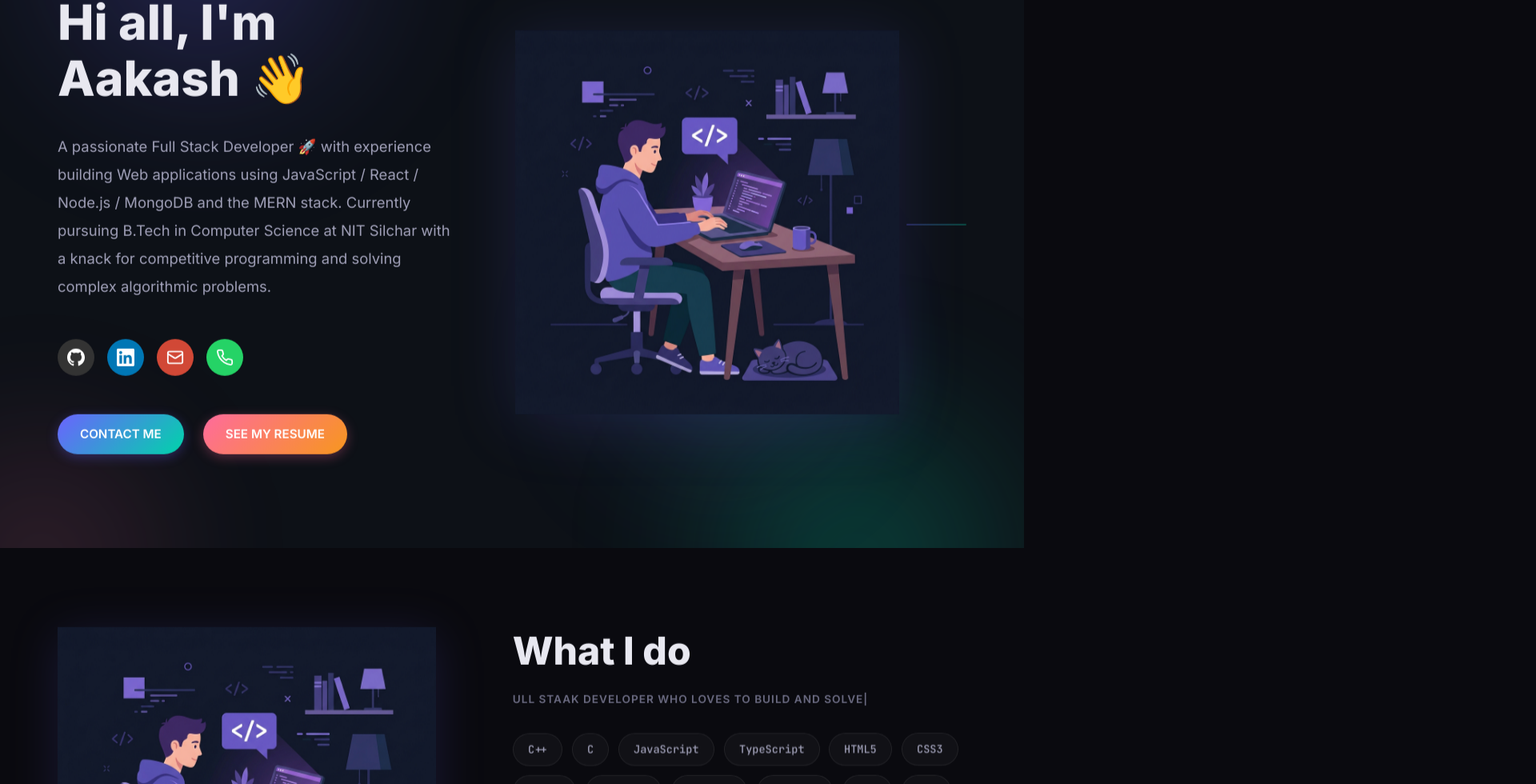
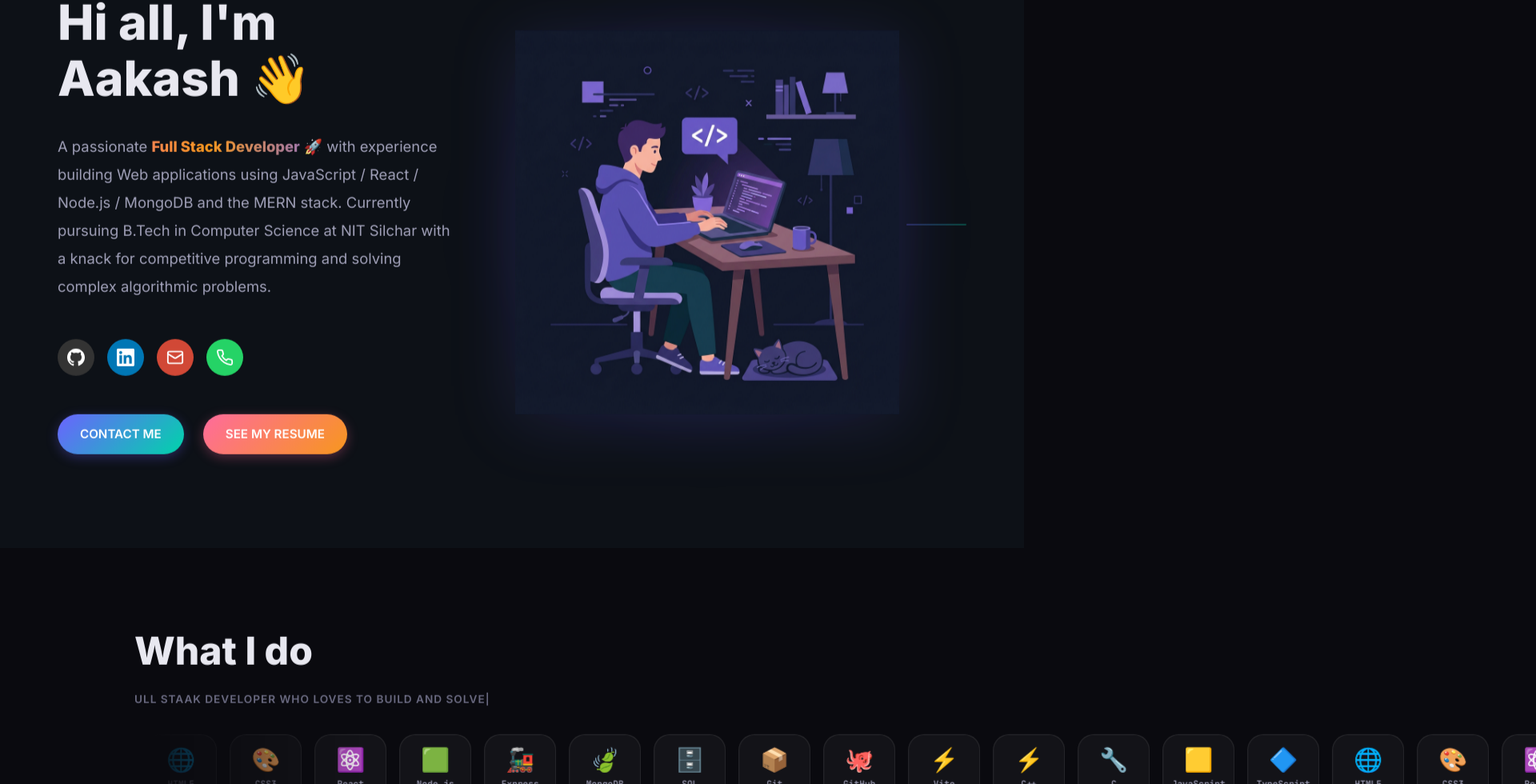
Before and after one commit to Aakashraj18/portfolio, a React (Vite) app: page / in a window 1280 px wide. Shown: the part 115-1095 px from the top of the page at 80% size, 1920 px wide, since content can reach past the window. Built offline with nearby package versions, Linux system fonts and the light colour scheme.

Commit message:
imroving css of skills tech

```diff
--- a/src/components/About.css
+++ b/src/components/About.css
@@ -99,7 +99,27 @@
   flex: 1;
   display: flex;
   justify-content: center;
+  position: relative;
   animation: slideInFromRight 0.8s cubic-bezier(0.34, 1.56, 0.64, 1) 0.15s both;
+}
+
+.about__image::before {
+  content: '';
+  position: absolute;
+  top: 50%;
+  left: 50%;
+  transform: translate(-50%, -50%);
+  width: 140%;
+  height: 140%;
+  background: radial-gradient(circle, rgba(108, 99, 255, 0.25) 0%, transparent 70%);
+  filter: blur(40px);
+  z-index: -1;
+  animation: pulseBlob 4s infinite alternate ease-in-out;
+}
+
+@keyframes pulseBlob {
+  0% { transform: translate(-50%, -50%) scale(0.9); opacity: 0.6; }
+  100% { transform: translate(-50%, -50%) scale(1.1); opacity: 1; }
 }
 
 @keyframes slideInFromRight {
@@ -146,3 +166,20 @@
     max-width: 300px;
   }
 }
+
+/* Gradient text for 'Full Stack Developer' */
+.gradient-text {
+  background: linear-gradient(to right, var(--accent-tertiary), var(--accent-warm), var(--accent-primary));
+  background-size: 200% auto;
+  color: transparent;
+  -webkit-background-clip: text;
+  background-clip: text;
+  animation: shine 3s linear infinite;
+  font-weight: 800;
+}
+
+@keyframes shine {
+  to {
+    background-position: 200% center;
+  }
+}
--- a/src/components/About.jsx
+++ b/src/components/About.jsx
@@ -54,7 +54,7 @@ export default function About() {
             Hi all, I'm Aakash 👋
           </h1>
           <p className="about__description">
-            A passionate Full Stack Developer 🚀 with experience building Web applications
+            A passionate <span className="gradient-text">Full Stack Developer</span> 🚀 with experience building Web applications
             using JavaScript / React / Node.js / MongoDB and the MERN stack. Currently pursuing
             B.Tech in Computer Science at NIT Silchar with a knack for competitive programming
             and solving complex algorithmic problems.
--- a/src/components/AnimatedBackground.jsx
+++ b/src/components/AnimatedBackground.jsx
@@ -3,10 +3,18 @@ import './AnimatedBackground.css';
 export default function AnimatedBackground() {
   return (
     <div className="animated-background">
-      <div className="orb orb-1"></div>
-      <div className="orb orb-2"></div>
-      <div className="orb orb-3"></div>
-      <div className="orb orb-4"></div>
+      <div className="grid-overlay"></div>
+
+      {/* Horizontal Data Lines */}
+      <div className="data-line data-line-h h-1"></div>
+      <div className="data-line data-line-h h-2"></div>
+      <div className="data-line data-line-h h-3"></div>
+
+      {/* Vertical Data Lines */}
+      <div className="data-line data-line-v v-1"></div>
+      <div className="data-line data-line-v v-2"></div>
+      <div className="data-line data-line-v v-3"></div>
+      <div className="data-line data-line-v v-4"></div>
     </div>
   );
 }
--- a/src/components/Skills.css
+++ b/src/components/Skills.css
@@ -53,65 +53,68 @@
   align-items: center;
 }
 
-/* Professional Tech Badges */
-.skills__tech-grid {
-  display: flex;
-  flex-wrap: wrap;
-  gap: 12px;
+/* Infinite Glassmorphism Marquee */
+.skills__marquee-wrapper {
+  overflow: hidden;
+  width: 100%;
   margin-bottom: var(--space-2xl);
+  /* Optional: Fading edges */
+  mask-image: linear-gradient(to right, transparent, black 10%, black 90%, transparent);
+  -webkit-mask-image: linear-gradient(to right, transparent, black 10%, black 90%, transparent);
 }
 
-.skills__tech-badge {
-  display: inline-flex;
-  align-items: center;
-  justify-content: center;
-  padding: 8px 18px;
-  border-radius: 30px;
-  background: rgba(255, 255, 255, 0.03);
-  border: 1px solid rgba(255, 255, 255, 0.08);
-  font-family: var(--font-mono);
-  font-size: 0.85rem;
-  font-weight: 500;
-  color: var(--text-secondary);
-  cursor: default;
-  transition: all var(--transition-base);
+.skills__marquee {
+  display: flex;
+  gap: 16px;
+  width: max-content;
+  animation: scrollMarquee 25s linear infinite;
 }
 
-.skills__content--visible .skills__tech-badge {
-  animation:
-    popIn 0.5s cubic-bezier(0.34, 1.56, 0.64, 1) var(--badge-delay, 0s) both,
-    floatUpDown 4s ease-in-out infinite alternate;
-  animation-delay: var(--badge-delay, 0s), calc(var(--badge-delay, 0s) + 0.5s);
-}
-
-.skills__content:not(.skills__content--visible) .skills__tech-badge {
-  animation: none;
-  opacity: 0;
-}
-
-.skills__tech-badge:hover {
-  background: rgba(255, 255, 255, 0.08);
-  color: var(--text-primary);
-  border-color: var(--accent-primary);
-  transform: translateY(-4px) !important;
-  box-shadow: 0 4px 15px rgba(108, 99, 255, 0.25);
+.skills__marquee:hover {
   animation-play-state: paused;
 }
 
-@keyframes popIn {
-  0% {
-    opacity: 0;
-    transform: scale(0.8) translateY(10px);
-  }
-  100% {
-    opacity: 1;
-    transform: scale(1) translateY(0);
-  }
+@keyframes scrollMarquee {
+  0% { transform: translateX(0); }
+  /* Translate by half the width of the container since it's duplicated */
+  100% { transform: translateX(calc(-50% - 8px)); }
 }
 
-@keyframes floatUpDown {
-  0% { transform: translateY(0); }
-  100% { transform: translateY(-4px); }
+.skills__squircle {
+  width: 90px;
+  height: 90px;
+  border-radius: 20px; /* Squircle shape */
+  background: rgba(255, 255, 255, 0.04);
+  backdrop-filter: blur(10px);
+  -webkit-backdrop-filter: blur(10px);
+  border: 1px solid rgba(255, 255, 255, 0.1);
+  display: flex;
+  flex-direction: column;
+  align-items: center;
+  justify-content: center;
+  gap: 6px;
+  transition: all var(--transition-base);
+  cursor: default;
+}
+
+.skills__squircle:hover {
+  background: rgba(255, 255, 255, 0.08);
+  border-color: var(--accent-primary);
+  box-shadow: 0 0 20px rgba(108, 99, 255, 0.25);
+  transform: translateY(-4px);
+}
+
+.skills__squircle-icon {
+  font-size: 1.8rem;
+  line-height: 1;
+}
+
+.skills__squircle-name {
+  font-size: 0.7rem;
+  color: var(--text-secondary);
+  font-family: var(--font-mono);
+  font-weight: 500;
+  white-space: nowrap;
 }
 
 /* Bullet points */
--- a/src/components/Skills.jsx
+++ b/src/components/Skills.jsx
@@ -3,10 +3,21 @@ import { useTypewriter } from '../hooks/useTypewriter';
 import developerImg from '../assets/developer_hero.jpg';
 import './Skills.css';
 
-const techStack = [
-  'C++', 'C', 'JavaScript', 'TypeScript', 'HTML5', 'CSS3',
-  'React', 'Node.js', 'Express', 'MongoDB', 'SQL',
-  'Git', 'GitHub', 'Linux', 'VSCode', 'Vite'
+const techIcons = [
+  { name: 'C++', icon: '⚡' },
+  { name: 'C', icon: '🔧' },
+  { name: 'JavaScript', icon: '🟨' },
+  { name: 'TypeScript', icon: '🔷' },
+  { name: 'HTML5', icon: '🌐' },
+  { name: 'CSS3', icon: '🎨' },
+  { name: 'React', icon: '⚛️' },
+  { name: 'Node.js', icon: '🟩' },
+  { name: 'Express', icon: '🚂' },
+  { name: 'MongoDB', icon: '🍃' },
+  { name: 'SQL', icon: '🗄️' },
+  { name: 'Git', icon: '📦' },
+  { name: 'GitHub', icon: '🐙' },
+  { name: 'Vite', icon: '⚡' },
 ];
 
 const bullets = [
@@ -38,16 +49,15 @@ export default function Skills() {
             <span className="cursor blink">|</span>
           </p>
 
-          <div className="skills__tech-grid">
-            {techStack.map((tech, index) => (
-              <span
-                className="skills__tech-badge"
-                key={tech}
-                style={{ '--badge-delay': `${index * 0.05}s` }}
-              >
-                {tech}
-              </span>
-            ))}
+          <div className="skills__marquee-wrapper">
+            <div className="skills__marquee">
+              {[...techIcons, ...techIcons].map((tech, index) => (
+                <div className="skills__squircle" key={index}>
+                  <div className="skills__squircle-icon">{tech.icon}</div>
+                  <span className="skills__squircle-name">{tech.name}</span>
+                </div>
+              ))}
+            </div>
           </div>
 
           <div className="skills__bullets">
```
